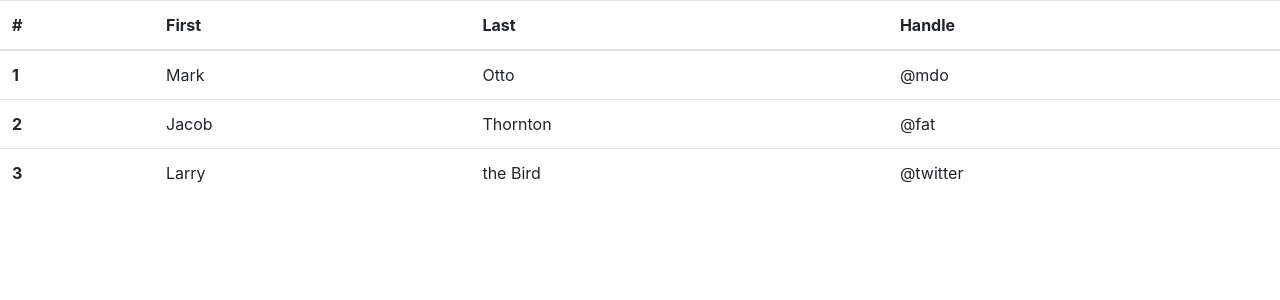
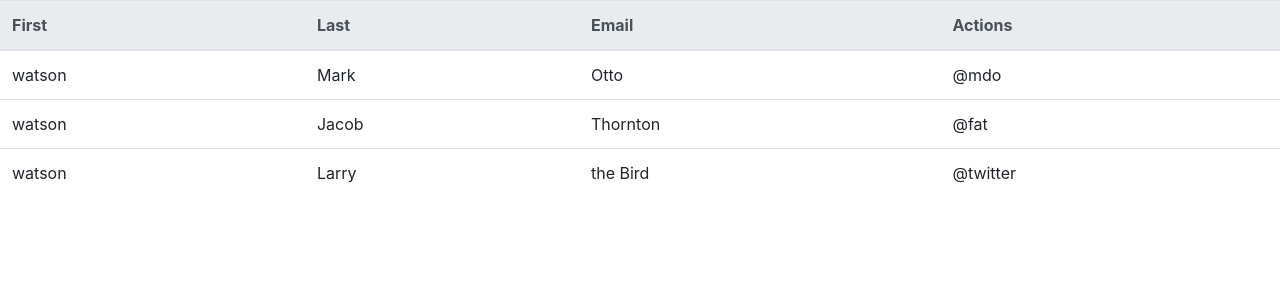
Before and after one commit to ravinandantullu/userDashboard, an Angular app: page / in a window 1280 px wide. Shown: the top 300 px of the page. Built offline with nearby package versions, Linux system fonts and the light colour scheme.

Commit message:
tabke-changes

```diff
--- a/src/app/initial-page/initial-page.component.html
+++ b/src/app/initial-page/initial-page.component.html
@@ -1,27 +1,28 @@
 <table class="table">
-  <thead>
+  <thead class="thead-light">
     <tr>
-      <th scope="col">#</th>
+
       <th scope="col">First</th>
       <th scope="col">Last</th>
-      <th scope="col">Handle</th>
+      <th scope="col">Email</th>
+      <th scope="col">Actions</th>
     </tr>
   </thead>
   <tbody>
     <tr>
-      <th scope="row">1</th>
+      <td>watson</td>
       <td>Mark</td>
       <td>Otto</td>
       <td>@mdo</td>
     </tr>
     <tr>
-      <th scope="row">2</th>
+      <td>watson</td>
       <td>Jacob</td>
       <td>Thornton</td>
       <td>@fat</td>
     </tr>
     <tr>
-      <th scope="row">3</th>
+      <td>watson</td>
       <td>Larry</td>
       <td>the Bird</td>
       <td>@twitter</td>
```
